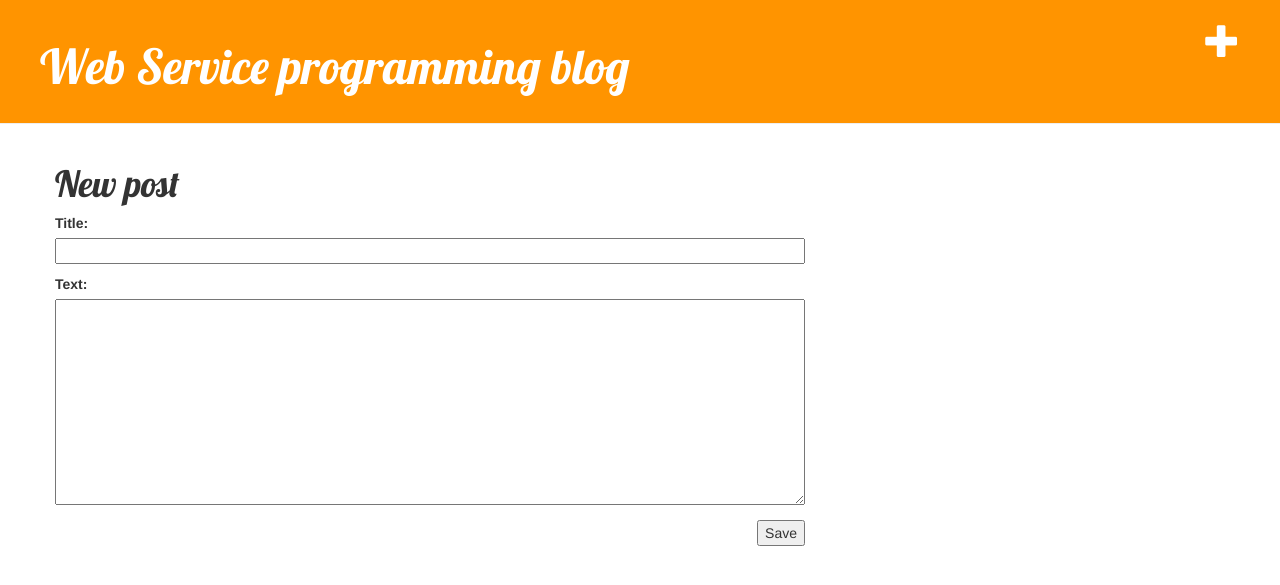
After one commit to Jeff-Ahn/ch03_02, a Django app: page /post/new/ in a window 1280 px wide. The commit adds this page. Shown: the top 585 px of the page. Run offline with Django 3.2, Linux system fonts and the light colour scheme; some libraries are stand-ins or nearby versions.

Commit message:
feat: Post 추가, 수정 기능 추가

```diff
--- /dev/null
+++ b/blog/forms.py
@@ -0,0 +1,8 @@
+from django import forms
+from .models import Post
+
+
+class PostForm(forms.ModelForm):
+    class Meta:
+        model = Post
+        fields = ('title', 'text')
--- a/blog/templates/blog/base.html
+++ b/blog/templates/blog/base.html
@@ -11,6 +11,7 @@
 </head>
 <body>
     <div class="page-header">
+        <a href="{% url 'post_new' %}" class="top-menu"><span class="glyphicon glyphicon-plus"></span></a>
         <h1><a href="/">Web Service programming blog</a></h1>
     </div>
     <div class="content container">
--- a/blog/templates/blog/post_detail.html
+++ b/blog/templates/blog/post_detail.html
@@ -7,6 +7,9 @@
                 {{ post.published_date }}
             </div>
         {% endif %}
+        <a class="btn btn-default" href="{% url 'post_edit' pk=post.pk %}">
+            <span class="glyphicon glyphicon-pencil"></span>
+        </a>
         <h1>{{ post.title }}</h1>
         <p>{{ post.text|linebreaksbr }}</p>
     </div>
--- /dev/null
+++ b/blog/templates/blog/post_edit.html
@@ -0,0 +1,8 @@
+{% extends 'blog/base.html' %}
+{% block content %}
+    <h1>New post</h1>
+    <form method="POST" class="post-form">
+        {% csrf_token %} {{ form.as_p }}
+        <button type="submit" class="save btnbtn-default">Save</button>
+    </form>
+{% endblock%}
--- a/blog/urls.py
+++ b/blog/urls.py
@@ -3,5 +3,7 @@ from . import views
 
 urlpatterns = [
     path('', views.post_list, name='post_list'),
-    path('post/<int:pk>/', views.post_detail, name='post_detail')
+    path('post/<int:pk>/', views.post_detail, name='post_detail'),
+    path('post/new/', views.post_new, name='post_new'),
+    path('post/<int:pk>/edit/', views.post_edit, name='post_edit')
 ]
--- a/blog/views.py
+++ b/blog/views.py
@@ -1,6 +1,7 @@
-from django.shortcuts import render, get_object_or_404
+from django.shortcuts import render, get_object_or_404, redirect
 from django.utils import timezone
 from .models import Post
+from .forms import PostForm
 
 
 def post_list(request):
@@ -11,3 +12,32 @@ def post_list(request):
 def post_detail(request, pk):
     post = get_object_or_404(Post, pk=pk)
     return render(request, 'blog/post_detail.html', {'post': post})
+
+
+def post_new(request):
+    if request.method == 'POST':
+        form = PostForm(request.POST)
+        if form.is_valid():
+            post = form.save(commit=False)
+            post.author = request.user
+            post.published_date = timezone.now()
+            post.save()
+            return redirect('post_detail', pk=post.pk)
+    else:
+        form = PostForm()
+    return render(request, 'blog/post_edit.html', {'form': form})
+
+
+def post_edit(request, pk):
+    post = get_object_or_404(Post, pk=pk)
+    if request.method == 'POST':
+        form = PostForm(request.POST, instance=post)
+        if form.is_valid():
+            post = form.save(commit=False)
+            post.author = request.user
+            post.published_date = timezone.now()
+            post.save()
+            return redirect('post_detail', pk=post.pk)
+    else:
+        form = PostForm(instance=post)
+    return render(request, 'blog/post_edit.html', {'form': form})
```
